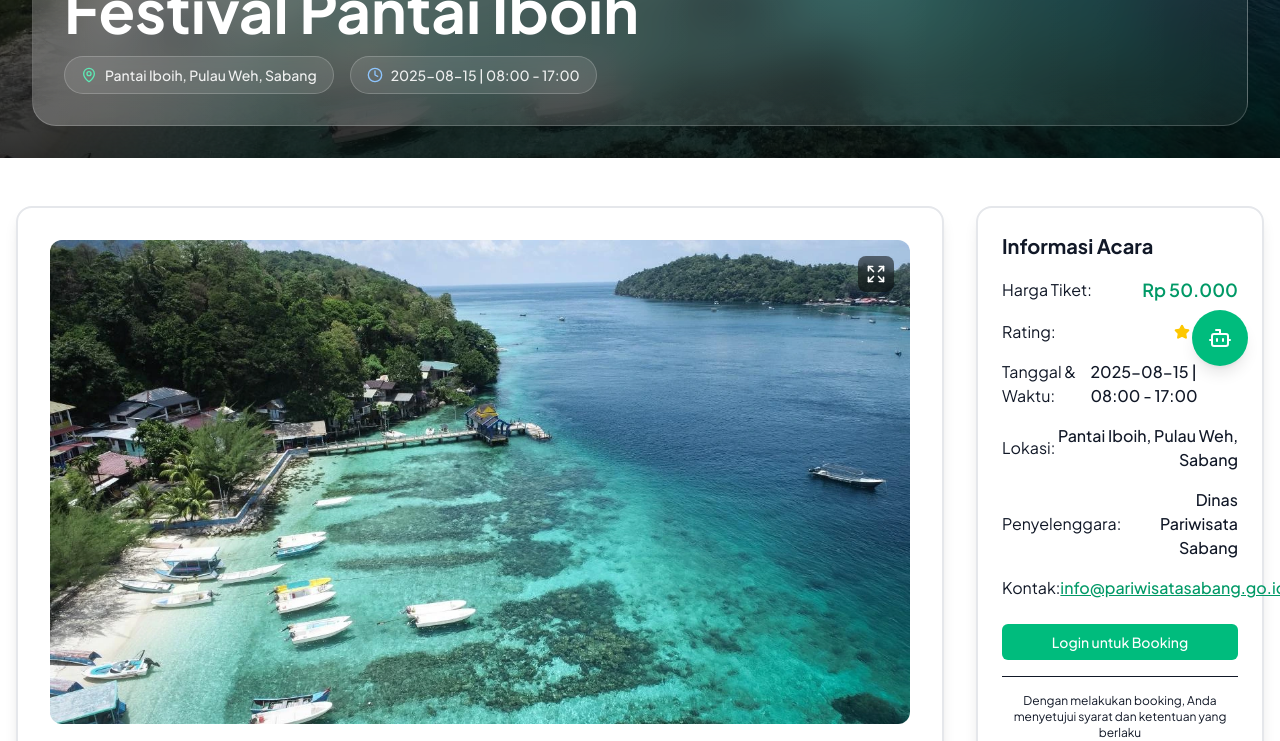
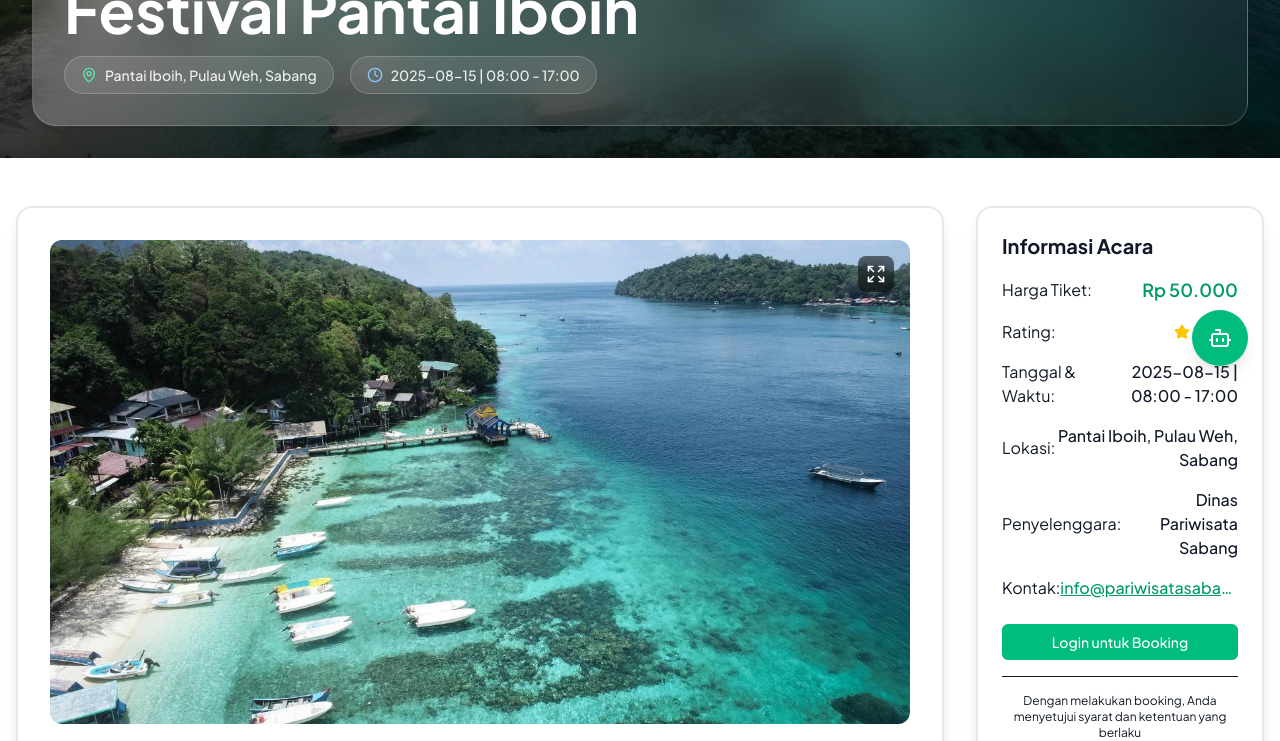
Before and after one commit to dianislami/SabangKarsa, a React (Vite) app: page /agenda/1 in a window 1280 px wide. Shown: the part 402-1143 px from the top of the page. Built offline with nearby package versions, Linux system fonts and the light colour scheme.

Commit message:
style: email text style

```diff
--- a/src/pages/agenda/AgendaDetail.tsx
+++ b/src/pages/agenda/AgendaDetail.tsx
@@ -253,7 +253,7 @@ export function AgendaDetail() {
                   </div>
                   <div className="flex justify-between items-center">
                     <span className="text-muted-foreground">Tanggal & Waktu:</span>
-                    <span className="font-medium">{event.date} | {event.time}</span>
+                    <span className="font-medium text-right">{event.date} | {event.time}</span>
                   </div>
                   <div className="flex justify-between items-center">
                     <span className="text-muted-foreground">Lokasi:</span>
@@ -267,7 +267,7 @@ export function AgendaDetail() {
                     <span className="text-muted-foreground">Kontak:</span>
                     <a
                       href={`mailto:${event.contact}`}
-                      className="text-emerald-600 dark:text-emerald-400 hover:text-emerald-700 dark:hover:text-emerald-300 font-medium underline transition-colors"
+                      className="text-emerald-600 text-wrap truncate dark:text-emerald-400 hover:text-emerald-700 dark:hover:text-emerald-300 font-medium underline transition-colors"
                     >
                       {event.contact}
                     </a>
```
